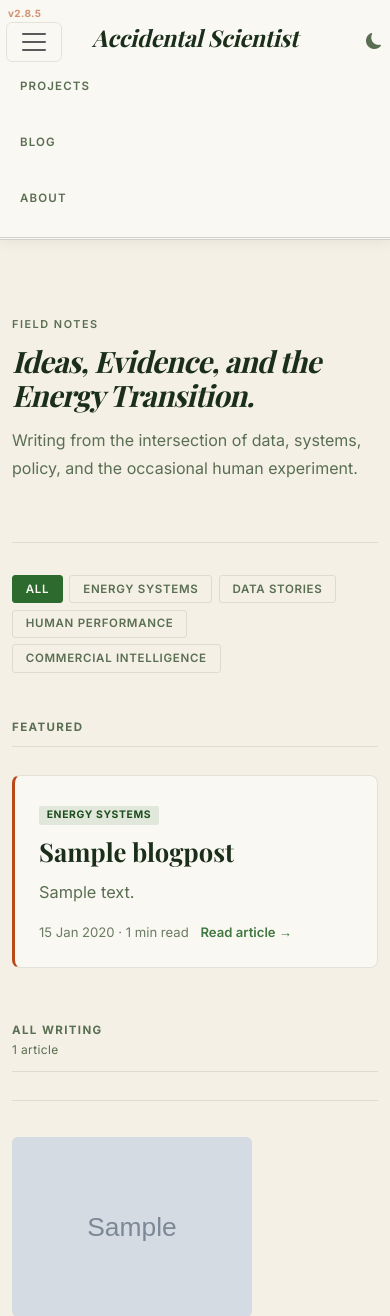
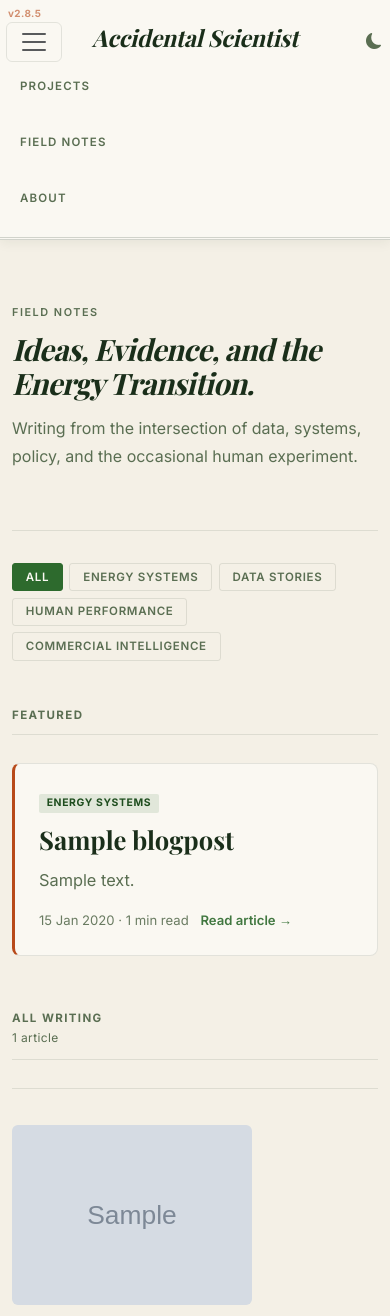
Before and after one commit to accidentalscientist/accidental-scientist-portfolio, a Django app: page /blog/ in a window 390 px wide, after a click that opens the changed part. Shown: the top 1316 px of the page. Run offline with Django 5.2, Linux system fonts and the light colour scheme; tables that the repository leaves empty hold one stand-in row (values such as "Sample post"); grey boxes marked "Sample" are stand-in pictures; parts of the project's set-up code (start-up, migrations or seed data) failed here and were passed over; some libraries are stand-ins or nearby versions; some web fonts are replaced.

Commit message:
Field Notes nav rename, featured-card divider, tighter hero spacing
- Nav label 'Blog' -> 'Field Notes' (URL unchanged, still /blog/)
- Vertical divider between the two featured cards on the Field Notes
  page, hidden when there's only one or on mobile stacked layout
- Reduced top padding on .journal-hero (Field Notes + Projects share
  this class) and .about-hero so there's less scroll before content

```diff
--- a/portfolio/templates/portfolio/base.html
+++ b/portfolio/templates/portfolio/base.html
@@ -123,7 +123,7 @@
     <div class="collapse navbar-collapse justify-content-center" id="navbarNav">
       <ul class="navbar-nav gap-3">
         <li class="nav-item"><a class="nav-link" href="/projects/">Projects</a></li>
-        <li class="nav-item"><a class="nav-link" href="/blog/">Blog</a></li>
+        <li class="nav-item"><a class="nav-link" href="/blog/">Field Notes</a></li>
         <li class="nav-item"><a class="nav-link" href="{% url 'about' %}">About</a></li>
       </ul>
     </div>
--- a/portfolio/templates/portfolio/blog.html
+++ b/portfolio/templates/portfolio/blog.html
@@ -26,8 +26,9 @@
     <h2 id="featured-writing-title">Featured</h2>
   </div>
 
-  <div class="featured-grid">
+  <div class="featured-grid{% if featured_posts|length == 1 %} featured-grid--single{% endif %}">
     {% for post in featured_posts %}
+    {% if not forloop.first %}<div class="featured-divider" aria-hidden="true"></div>{% endif %}
     <a class="featured-single__card" href="{% url 'blog_detail' slug=post.slug %}">
       <span class="category-badge category-badge--{{ post.category }}">{{ post.get_category_display }}</span>
       <h3 class="featured-single__title">{{ post.title }}</h3>
--- a/static/css/about.css
+++ b/static/css/about.css
@@ -7,7 +7,7 @@
 }
 
 .about-hero {
-  padding: 3rem 0 2rem;
+  padding: 1.5rem 0 2rem;
   border-bottom: 1px solid var(--border-color);
   margin-bottom: 2.5rem;
 }
--- a/static/css/blog.css
+++ b/static/css/blog.css
@@ -3,7 +3,7 @@
    ============================ */
 .journal-hero {
   max-width: 700px;
-  padding: 3.5rem 0 1.75rem;
+  padding: 1.5rem 0 1.75rem;
   border-bottom: 1px solid var(--border-color);
   margin-bottom: 0;
 }
@@ -373,7 +373,7 @@
    Responsive: editorial
    ============================ */
 @media (max-width: 768px) {
-  .journal-hero     { padding-top: 2rem; }
+  .journal-hero     { padding-top: 1.25rem; }
   .article-detail   { margin-top: 1.5rem; }
   .journal-section__heading { flex-direction: column; gap: 0.25rem; }
 }
@@ -545,8 +545,18 @@
 
 .featured-grid {
   display: grid;
-  grid-template-columns: repeat(auto-fit, minmax(280px, 1fr));
+  grid-template-columns: 1fr auto 1fr;
+  align-items: stretch;
   gap: 1.5rem;
+}
+
+.featured-grid--single {
+  grid-template-columns: 1fr;
+}
+
+.featured-divider {
+  width: 1px;
+  background: var(--border-color);
 }
 
 .featured-single__card {
@@ -601,4 +611,6 @@
 
 @media (max-width: 720px) {
   .featured-single__card { padding: 1.5rem 1.5rem; }
+  .featured-grid          { grid-template-columns: 1fr; }
+  .featured-divider       { display: none; }
 }
```
